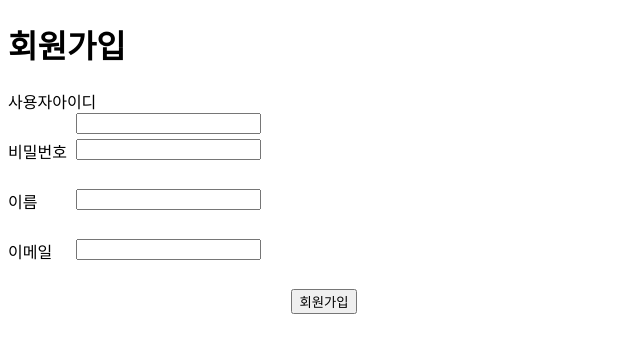
After one commit to iamkyu/my-web-server, a web app: page /user/form.html in a window 1280 px wide. The commit adds this page. Shown: the top 353 px of the page, without its empty margins (0-640 px from the left). Run offline with its HTML, style and script files only (its server is not run), Linux system fonts and the light colour scheme; data that the repository does not hold is empty.

Commit message:
feat: 요구사항2. GET방식의 회원가입 요청 처리

```diff
--- /dev/null
+++ b/webapp/user/form.html
@@ -0,0 +1,51 @@
+<!DOCTYPE html>
+<html lang="kr">
+<head>
+    <meta http-equiv="content-type" content="text/html; charset=UTF-8">
+    <title>index</title>
+    <meta name="viewport" content="width=device-width, initial-scale=1, maximum-scale=1">
+    <style>
+        .form-group {
+            width: 20%;
+            min-width: 130px;
+            height:50px;
+            vertical-align: middle;
+        }
+        .form-group label {
+        }
+        .form-control {
+            float: right;
+        }
+        .btn-group {
+            width: 50%;
+            text-align: center;
+        }
+    </style>
+</head>
+<body>
+<h1>회원가입</h1>
+<form name="question" method="get" action="/user/create">
+    <div class="form-group">
+        <label for="userId">사용자아이디</label>
+        <input type="text" id="userId" name="userId" class="form-control">
+    </div>
+    <div class="form-group">
+        <label for="password">비밀번호</label>
+        <input type="password" id="password" name="password" class="form-control">
+    </div>
+    <div class="form-group">
+        <label for="name">이름</label>
+        <input type="text" id="name" name="name" class="form-control">
+    </div>
+    <div class="form-group">
+        <label for="email">이메일</label>
+        <input type="email" id="email" name="email" class="form-control">
+    </div>
+    <div class="btn-group">
+        <button type="submit">회원가입</button>
+    </div>
+</form>
+
+
+</body>
+</html>
```
Also changed, not shown: src/main/java/webserver/RequestHandler.java (+23 -1 lines), webapp/index.html (+7 -2 lines), webapp/user/success.html (added, +12 -0 lines), 1 other file.
